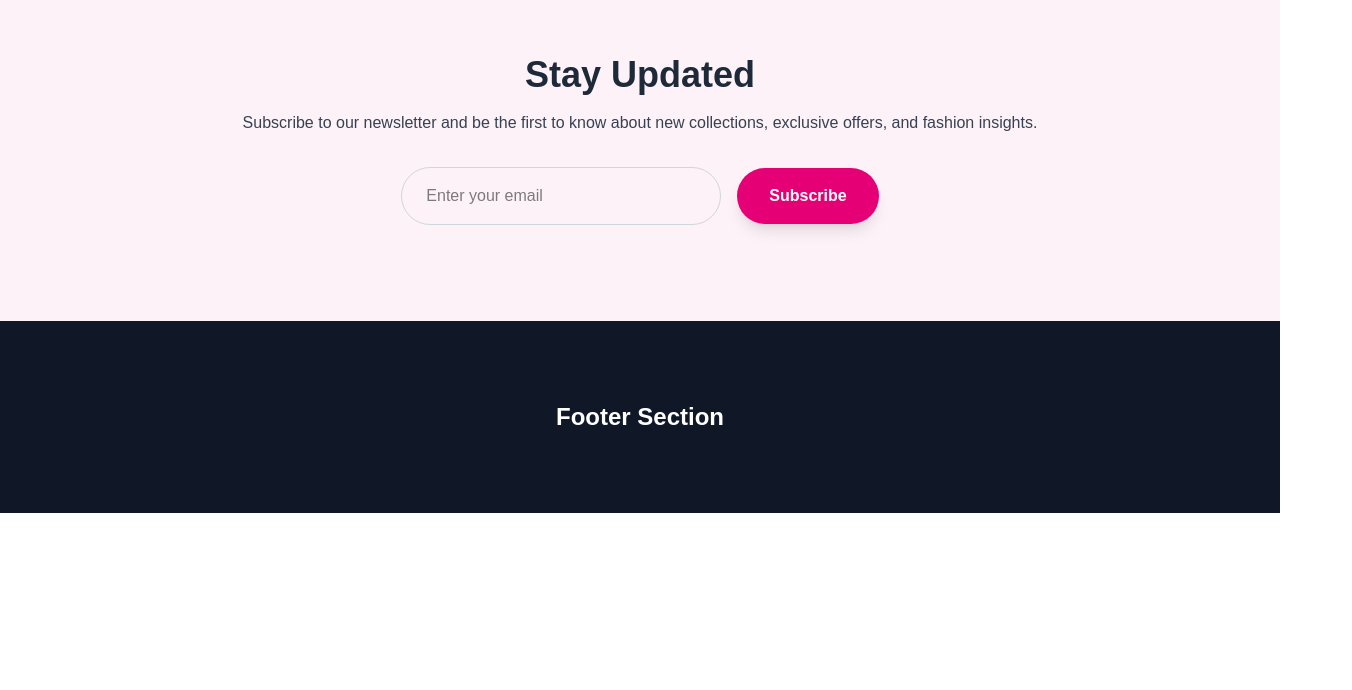
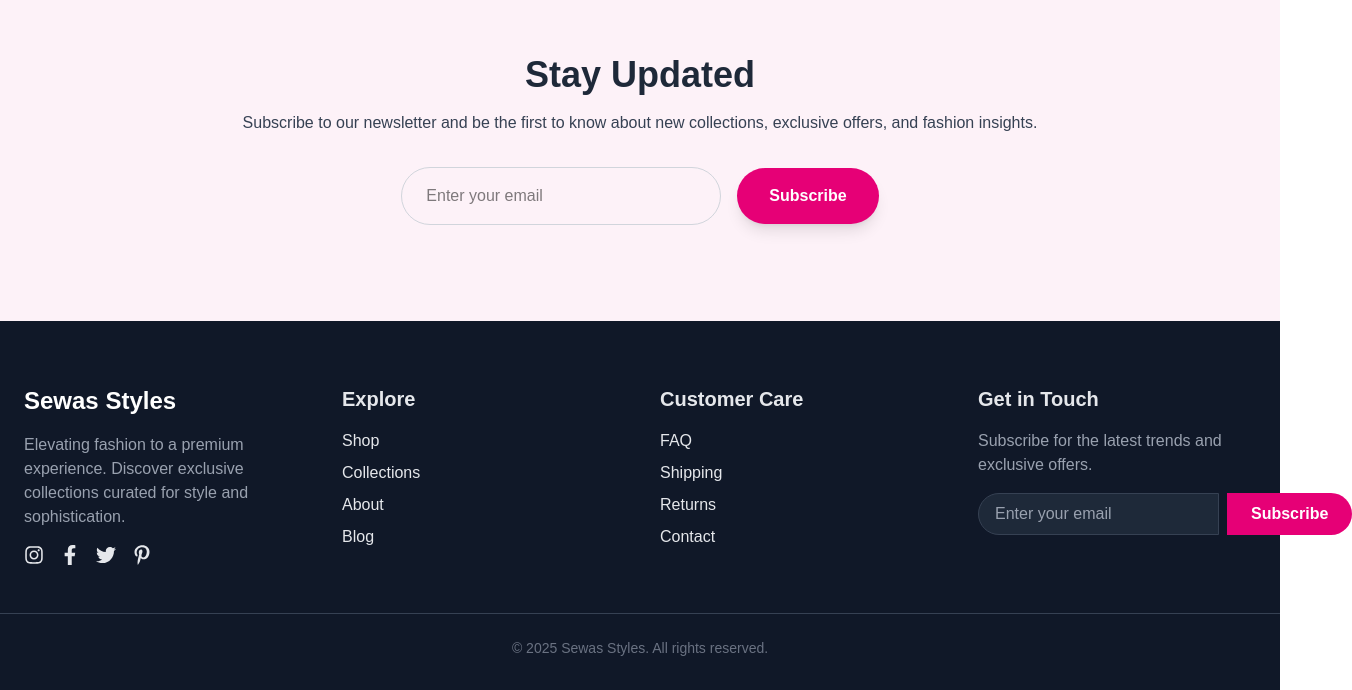
Before and after one commit to Arnoldcharles/Sewas-Styles, a Next.js app: page / in a window 1280 px wide. Shown: the part 3225-3915 px from the top of the page, 1352 px wide, since content can reach past the window. Before the commit the page ends 3738 px from the top, so only its background shows below. Built offline with nearby package versions, Linux system fonts and the light colour scheme.

Commit message:
feat: Add Footer component with social links and navigation for improved user engagement

```diff
--- /dev/null
+++ b/src/app/components/Footer.jsx
@@ -0,0 +1,151 @@
+"use client";
+import {
+  FaInstagram,
+  FaFacebookF,
+  FaTwitter,
+  FaPinterestP,
+} from "react-icons/fa";
+
+export default function Footer() {
+  return (
+    <footer className="bg-gray-900 text-gray-200 pt-16 pb-8">
+      <div className="max-w-7xl mx-auto px-6 grid grid-cols-1 md:grid-cols-4 gap-10">
+        {/* Brand Info */}
+        <div>
+          <h3 className="text-2xl font-bold text-white mb-4">Sewas Styles</h3>
+          <p className="text-gray-400 mb-4">
+            Elevating fashion to a premium experience. Discover exclusive
+            collections curated for style and sophistication.
+          </p>
+          <div className="flex gap-4">
+            <a
+              href="#"
+              className="hover:text-pink-500 transition-colors duration-300"
+            >
+              <FaInstagram size={20} />
+            </a>
+            <a
+              href="#"
+              className="hover:text-pink-500 transition-colors duration-300"
+            >
+              <FaFacebookF size={20} />
+            </a>
+            <a
+              href="#"
+              className="hover:text-pink-500 transition-colors duration-300"
+            >
+              <FaTwitter size={20} />
+            </a>
+            <a
+              href="#"
+              className="hover:text-pink-500 transition-colors duration-300"
+            >
+              <FaPinterestP size={20} />
+            </a>
+          </div>
+        </div>
+
+        {/* Navigation Links */}
+        <div>
+          <h4 className="text-xl font-semibold mb-4">Explore</h4>
+          <ul className="space-y-2">
+            <li>
+              <a
+                href="/shop"
+                className="hover:text-pink-500 transition-colors duration-300"
+              >
+                Shop
+              </a>
+            </li>
+            <li>
+              <a
+                href="/collections"
+                className="hover:text-pink-500 transition-colors duration-300"
+              >
+                Collections
+              </a>
+            </li>
+            <li>
+              <a
+                href="/about"
+                className="hover:text-pink-500 transition-colors duration-300"
+              >
+                About
+              </a>
+            </li>
+            <li>
+              <a
+                href="/blog"
+                className="hover:text-pink-500 transition-colors duration-300"
+              >
+                Blog
+              </a>
+            </li>
+          </ul>
+        </div>
+
+        {/* Customer Links */}
+        <div>
+          <h4 className="text-xl font-semibold mb-4">Customer Care</h4>
+          <ul className="space-y-2">
+            <li>
+              <a
+                href="/faq"
+                className="hover:text-pink-500 transition-colors duration-300"
+              >
+                FAQ
+              </a>
+            </li>
+            <li>
+              <a
+                href="/shipping"
+                className="hover:text-pink-500 transition-colors duration-300"
+              >
+                Shipping
+              </a>
+            </li>
+            <li>
+              <a
+                href="/returns"
+                className="hover:text-pink-500 transition-colors duration-300"
+              >
+                Returns
+              </a>
+            </li>
+            <li>
+              <a
+                href="/contact"
+                className="hover:text-pink-500 transition-colors duration-300"
+              >
+                Contact
+              </a>
+            </li>
+          </ul>
+        </div>
+
+        {/* Newsletter / Contact */}
+        <div>
+          <h4 className="text-xl font-semibold mb-4">Get in Touch</h4>
+          <p className="text-gray-400 mb-4">
+            Subscribe for the latest trends and exclusive offers.
+          </p>
+          <form className="flex gap-2">
+            <input
+              type="email"
+              placeholder="Enter your email"
+              className="px-4 py-2 rounded-l-full border border-gray-700 focus:outline-none focus:ring-2 focus:ring-pink-500 bg-gray-800 text-gray-200 placeholder-gray-400"
+            />
+            <button className="px-6 py-2 rounded-r-full bg-pink-600 text-white font-semibold hover:bg-pink-500 transition-colors duration-300">
+              Subscribe
+            </button>
+          </form>
+        </div>
+      </div>
+
+      {/* Footer Bottom */}
+      <div className="mt-12 border-t border-gray-700 pt-6 text-center text-gray-500 text-sm">
+        © {new Date().getFullYear()} Sewas Styles. All rights reserved.
+      </div>
+    </footer>
+  );
+}
--- a/src/app/layout.tsx
+++ b/src/app/layout.tsx
@@ -1,5 +1,6 @@
 import "./globals.css";
 import Navbar from "./components/Navbar";
+import Footer from "./components/Footer";
 
 export const metadata = {
   title: "Sewas Styles",
@@ -12,6 +13,7 @@ export default function RootLayout({ children }: { children: React.ReactNode })
       <body>
         <Navbar />
         <main>{children}</main>
+        <Footer />
       </body>
     </html>
   );
--- a/src/app/page.tsx
+++ b/src/app/page.tsx
@@ -14,11 +14,6 @@ export default function Home() {
       <BrandStory />
       <Testimonials />
       <Newsletter />
-
-      {/* Footer placeholder */}
-      <section className="h-48 flex items-center justify-center bg-gray-900">
-        <h2 className="text-white text-2xl font-semibold">Footer Section</h2>
-      </section>
     </main>
   );
 }
```
